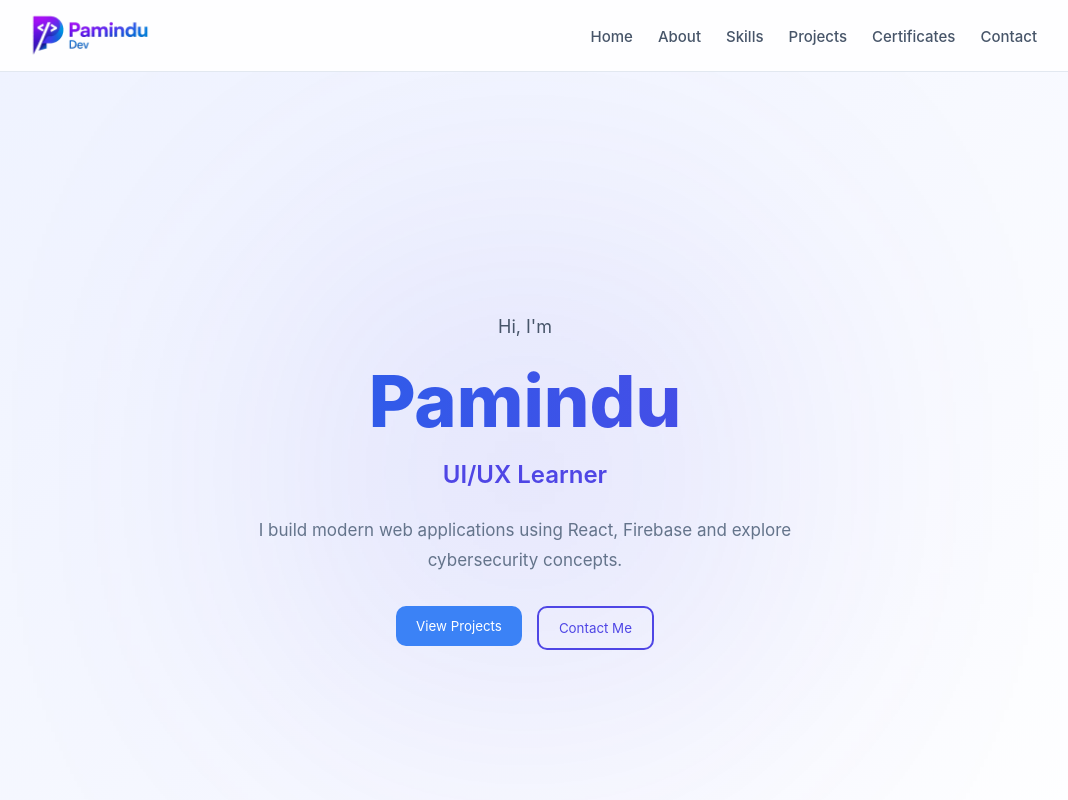
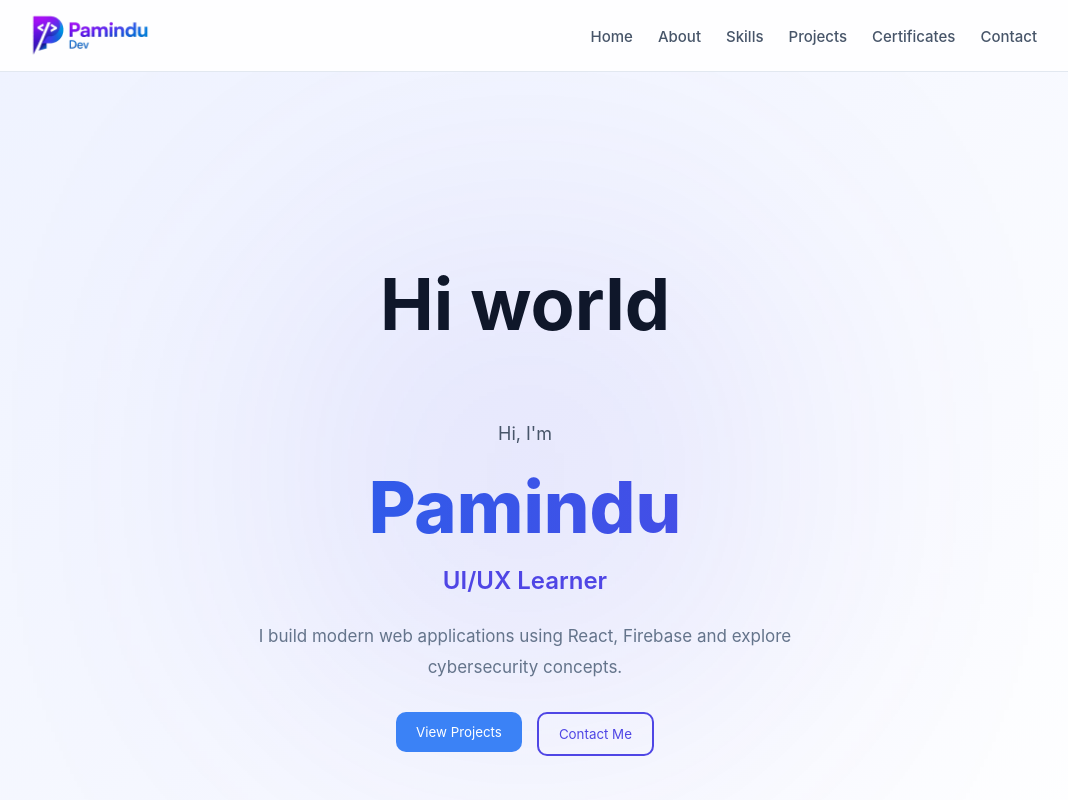
Before and after one commit to paminduekanayake10-ops/pamindu.dev, a React (Vite) app: page / in a window 1280 px wide. Shown: the top 800 px of the page, without its empty margins (115-1183 px from the left). Built offline with nearby package versions, Linux system fonts and the light colour scheme; no server answers; the database is empty.

Commit message:
test auto deploy

```diff
--- a/src/components/Hero.jsx
+++ b/src/components/Hero.jsx
@@ -21,7 +21,7 @@ function Hero() {
   return (
     <section className="hero">
       <div className="hero-content">
-
+        <h1>Hi world</h1>
         <p className="hero-sub">Hi, I'm</p>
         <h1 className="hero-title">Pamindu</h1>
 
```
